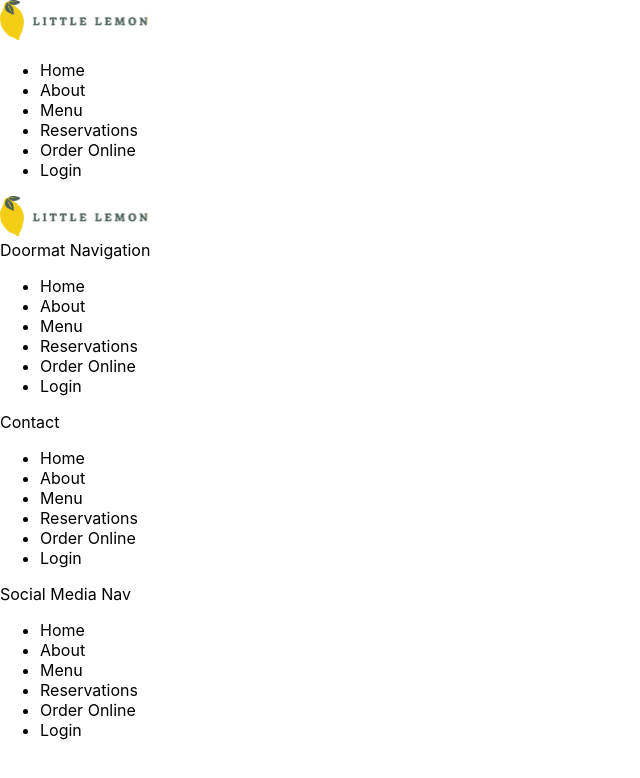
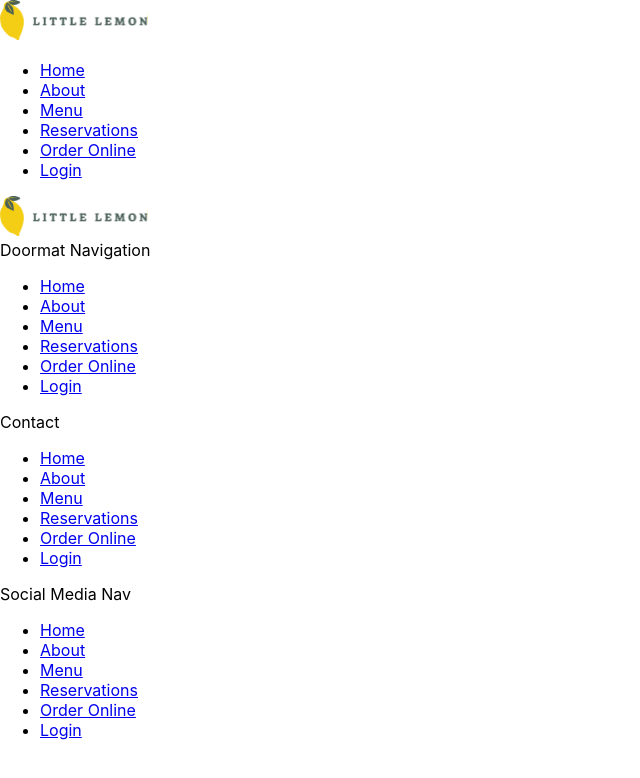
Before and after one commit to ms-tech-geek/little-lemon-capstone-project, a React (Create React App) app: page / in a window 1280 px wide. Shown: the top 778 px of the page, without its empty margins (0-640 px from the left). Built offline with nearby package versions, Linux system fonts and the light colour scheme.

Commit message:
updated navigation component as reusable with different menus

```diff
--- a/src/Header.js
+++ b/src/Header.js
@@ -2,10 +2,36 @@ import Nav from './Nav.js';
 import logo from './assets/logo.svg';
 
 const Header = () => {
+  const navMenu = [
+    {
+      name: 'Home',
+      url: '#',
+    },
+    {
+      name: 'About',
+      url: '#',
+    },
+    {
+      name: 'Menu',
+      url: '#',
+    },
+    {
+      name: 'Reservations',
+      url: '#',
+    },
+    {
+      name: 'Order Online',
+      url: '#',
+    },
+    {
+      name: 'Login',
+      url: '#',
+    },
+  ];
   return (
     <header>
       <img src={logo} alt="logo" />
-      <Nav />
+      <Nav navMenu={navMenu} />
     </header>
   );
 };
--- a/src/Nav.js
+++ b/src/Nav.js
@@ -1,36 +1,13 @@
-const Nav = () => {
-  const navMenu = [
-    {
-      name: 'Home',
-      url: '#',
-    },
-    {
-      name: 'About',
-      url: '#',
-    },
-    {
-      name: 'Menu',
-      url: '#',
-    },
-    {
-      name: 'Reservations',
-      url: '#',
-    },
-    {
-      name: 'Order Online',
-      url: '#',
-    },
-    {
-      name: 'Login',
-      url: '#',
-    },
-  ];
-
+const Nav = ({ navMenu }) => {
   return (
     <nav>
       <ul>
         {navMenu.map((navItem, index) => (
-          <li key={index}>{navItem.name}</li>
+          <li key={index}>
+            <a href={navItem.url} key={index}>
+              {navItem.name}
+            </a>
+          </li>
         ))}
       </ul>
     </nav>
```
